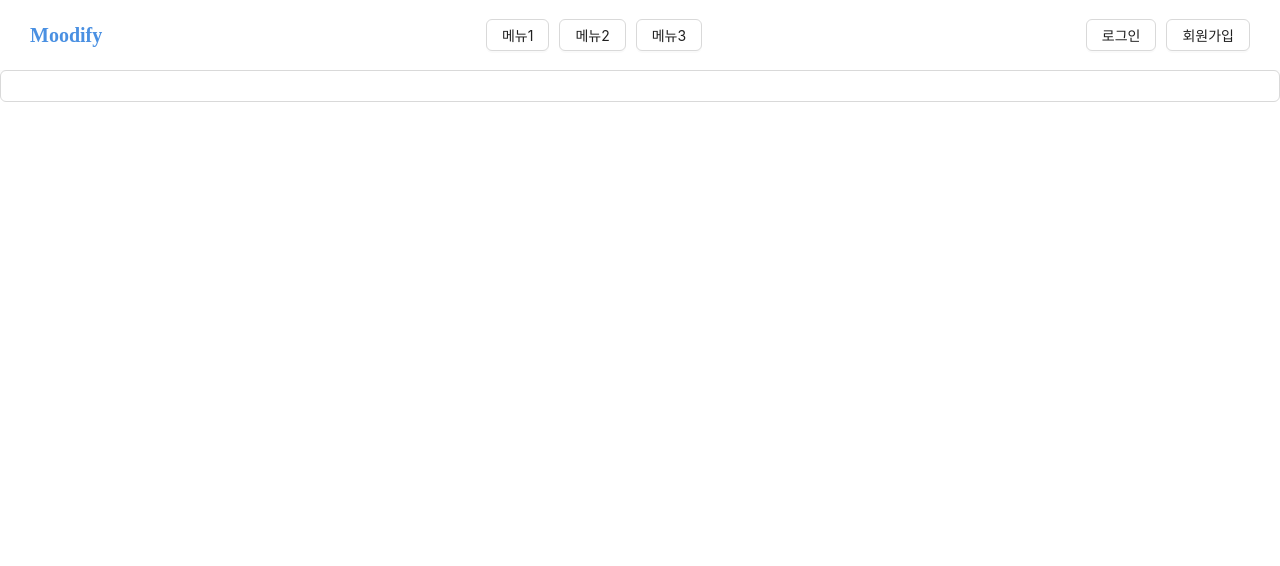
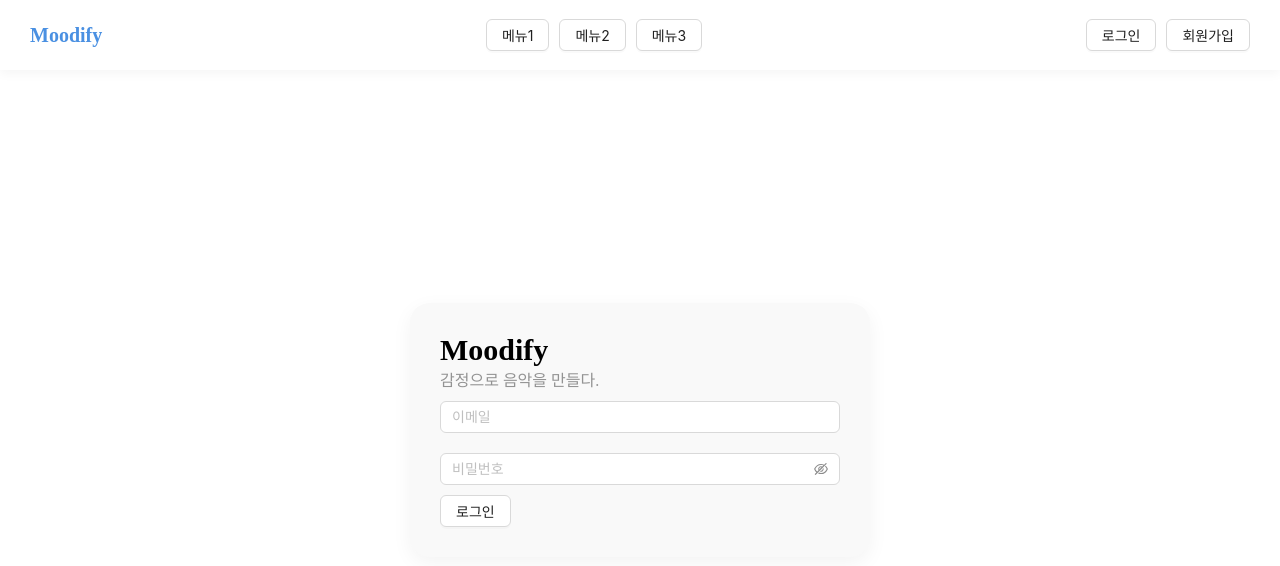
Before and after one commit to YoonSeokChan98/moodify-front, a Next.js app: page /login in a window 1280 px wide. Shown: the top 566 px of the page. Built offline with nearby package versions, Linux system fonts and the light colour scheme.

Commit message:
Feat: 로그인 구현& Fix: 회원가입 수정

```diff
--- a/package.json
+++ b/package.json
@@ -10,12 +10,18 @@
     "lint": "next lint"
   },
   "dependencies": {
+    "@reduxjs/toolkit": "^2.8.2",
+    "@types/js-cookie": "^3.0.6",
     "antd": "^5.25.2",
     "axios": "^1.9.0",
     "formik": "^2.4.6",
+    "js-cookie": "^3.0.5",
     "next": "14.2.28",
     "react": "^18",
     "react-dom": "^18",
+    "react-redux": "^9.2.0",
+    "react-toastify": "^11.0.5",
+    "redux-persist": "^6.0.0",
     "styled-components": "^6.1.18"
   },
   "devDependencies": {
--- a/src/components/Login/index.tsx
+++ b/src/components/Login/index.tsx
@@ -1,10 +1,23 @@
 import { useFormik } from 'formik';
 import { LoginStyled } from './styled';
 import { useRouter } from 'next/router';
-import { Input } from 'antd';
+import { Button, Input } from 'antd';
+import { ValidateType } from '@/types';
+import Password from 'antd/es/input/Password';
+import { useState } from 'react';
+import { apiPostLogin } from '@/pages/api/userApi';
+import { toast } from 'react-toastify';
+import { useDispatch } from 'react-redux';
+import { AppDispatch } from '@/redux/store';
+import { loginSuccess } from '@/redux/slices/userSlices';
+import Cookies from 'js-cookie';
 
 const Login = () => {
   const router = useRouter();
+  const dispatch = useDispatch<AppDispatch>();
+
+  // 로딩 상태
+  const [isLoading, setIsLoading] = useState(false);
 
   const formInitialValues = {
     userEmail: '',
@@ -12,17 +25,89 @@ const Login = () => {
   };
   const loginFormik = useFormik({
     initialValues: formInitialValues,
+    validate: (values) => {
+      const errors: ValidateType = {};
+      if (!/^[A-Z0-9._%+-]+@[A-Z0-9.-]+\.[A-Z]{2,}$/i.test(values.userEmail)) {
+        errors.userEmail = '유효하지 않는 이메일 주소입니다.';
+      }
+      return errors;
+    },
     onSubmit: async (values) => {
       const { userEmail, userPassword } = values;
+      try {
+        setIsLoading(true);
+        const response = await apiPostLogin({ userEmail, userPassword });
+        loginFormik.resetForm();
 
+        if (response.result === false) {
+          toast.error(response.message);
+        }
+
+        if (response.token) {
+          Cookies.set('userToken', response.token, {
+            expires: 1, // 만료 시간 하루
+            secure: true, // HTTPS에서만 전송
+            sameSite: 'Strict', // CSRF 공격 방지
+            path: '/', // 쿠키의 유효 경로
+          });
+
+          dispatch(
+            loginSuccess({
+              userId: response.data.id,
+              userName: response.data.name,
+              userEmail: response.data.email,
+              userRole: response.data.role,
+              userToken: response.token,
+            })
+          );
+          const name = response.data.name;
+          toast.success(`${name}님 어서오세요.`);
+          router.push('/');
+          setIsLoading(false);
+        } else {
+          toast.error(response.message);
+        }
+      } catch (error) {
+        console.error(`로그인 에러: ${error}`);
+      }
     },
   });
+
+  const errorEmailMessage =
+    loginFormik.touched && loginFormik.errors.userEmail ? (
+      <div className="errorMessage">{loginFormik.errors.userEmail}</div>
+    ) : (
+      <></>
+    );
   return (
     <LoginStyled>
-      <form className="LoginWrap">
+      <form className="loginWrap" onSubmit={loginFormik.handleSubmit}>
+        <div className="loginTextBox">
+          <div className="loginTitleText">Moodify</div>
+          <div className="loginSmallText">감정으로 음악을 만들다.</div>
+        </div>
+
+        <div className="loginUserEmail">
+          <Input
+            placeholder="이메일"
+            id="userEmail"
+            onChange={loginFormik.handleChange}
+            value={loginFormik.values.userEmail}
+          />
+          {errorEmailMessage}
+        </div>
+
+        <div className="loginUserPassword">
+          <Password
+            placeholder="비밀번호"
+            id="userPassword"
+            onChange={loginFormik.handleChange}
+            value={loginFormik.values.userPassword}
+          />
+        </div>
+
         <div>
-          <label htmlFor=""></label>
-          <Input />
+          <Button htmlType="submit">로그인</Button>
         </div>
       </form>
     </LoginStyled>
--- a/src/components/Login/styled.ts
+++ b/src/components/Login/styled.ts
@@ -1,4 +1,39 @@
 import styled from 'styled-components';
 
 export const LoginStyled = styled.div`
+  display: flex;
+  justify-content: center;
+  align-items: center;
+  min-height: 90vh;
+
+  .loginWrap {
+    background-color: #f9f9f9;
+    border-radius: 20px;
+    padding: 30px;
+    box-shadow: 0 6px 20px rgba(0, 0, 0, 0.05);
+    width: 100%;
+    max-width: 400px;
+    display: flex;
+    flex-direction: column;
+    .loginTextBox {
+      .loginTitleText {
+        font-size: 30px;
+        font-weight: 800;
+      }
+      .loginSmallText {
+        color: #939393;
+      }
+    }
+    .loginUserEmail {
+      margin: 10px 0;
+    }
+    .loginUserPassword {
+      margin: 10px 0;
+    }
+    .errorMessage {
+      font-size: 13px;
+      color: red;
+      margin-left: 5px;
+    }
+  }
 `;
--- a/src/pages/_app.tsx
+++ b/src/pages/_app.tsx
@@ -1,12 +1,23 @@
 import Header from '@/features/Header';
+import { persistor, store } from '@/redux/store';
 import '@/styles/globals.css';
 import type { AppProps } from 'next/app';
+import { Provider } from 'react-redux';
+
+import { ToastContainer } from 'react-toastify';
+import 'react-toastify/dist/ReactToastify.css';
+import { PersistGate } from 'redux-persist/integration/react';
 
 export default function App({ Component, pageProps }: AppProps) {
   return (
     <>
-      <Header />
-      <Component {...pageProps} />
+      <Provider store={store}>
+        <PersistGate loading={null} persistor={persistor}>
+          <Header />
+          <Component {...pageProps} />
+          <ToastContainer position="bottom-center" limit={1} closeButton={true} autoClose={1000} pauseOnHover />
+        </PersistGate>
+      </Provider>
     </>
   );
 }
--- a/src/pages/api/nodemailerApi.ts
+++ b/src/pages/api/nodemailerApi.ts
@@ -3,10 +3,10 @@ import axios from 'axios';
 const BACK_URL = 'http://localhost:4000';
 const API_URL = `${BACK_URL}/api/nodemailer`;
 
-export const sendAuthNumberEmail = async (userEmail: string) => {
+// 이메일 인증 요청
+export const apiSendAuthNumberEmail = async (userEmail: string) => {
   try {
     const response = await axios.post(`${API_URL}/send-auth-number-email`, { userEmail });
-    console.log("🚀 ~ sendAuthNumberEmail ~ response:", response)
     return response.data;
   } catch (error) {
     console.error(`에러: ${error}`);
--- a/src/pages/api/userApi.ts
+++ b/src/pages/api/userApi.ts
@@ -1,11 +1,11 @@
-import { SignupType } from '@/types';
+import { LoginType, SignupType } from '@/types';
 import axios from 'axios';
 
 const BACK_URL = 'http://localhost:4000';
 const API_URL = `${BACK_URL}/api/user`;
 
 // 회원가입
-export const postSignup = async (userData: SignupType) => {
+export const apiPostSignup = async (userData: SignupType) => {
   try {
     const response = await axios.post(`${API_URL}/signup`, userData);
     return response.data;
@@ -13,3 +13,13 @@ export const postSignup = async (userData: SignupType) => {
     console.error(`에러: ${error}`);
   }
 };
+
+// 로그인
+export const apiPostLogin = async (userData: LoginType) => {
+  try {
+    const response = await axios.post(`${API_URL}/login`, userData);
+    return response.data;
+  } catch (error) {
+    console.error(`에러: ${error}`);
+  }
+};
--- /dev/null
+++ b/src/redux/slices/userSlices.ts
@@ -0,0 +1,40 @@
+import { UserStateType } from '@/types';
+import { PayloadAction, createSlice } from '@reduxjs/toolkit';
+
+const initialState: UserStateType = {
+  isLoggedIn: false,
+  userInfo: {
+    userId: 0,
+    userName: '',
+    userEmail: '',
+    userRole: '',
+    userToken: '',
+  },
+};
+
+export const userSlice = createSlice({
+  name: 'user',
+  initialState,
+  reducers: {
+    loginSuccess: (
+      state,
+      action: PayloadAction<{
+        userId: Number;
+        userName: string;
+        userEmail: string;
+        userRole: string;
+        userToken: string;
+      }>
+    ) => {
+      state.isLoggedIn = true;
+      state.userInfo = action.payload;
+    },
+    logOut: (state) => {
+      state.isLoggedIn = false;
+      state.userInfo = null;
+    },
+  },
+});
+
+export const { loginSuccess, logOut } = userSlice.actions;
+export default userSlice.reducer;
--- /dev/null
+++ b/src/redux/store.ts
@@ -0,0 +1,28 @@
+import storage from 'redux-persist/lib/storage';
+import userReducer from './slices/userSlices';
+import { combineReducers } from 'redux';
+import { configureStore } from '@reduxjs/toolkit';
+import { persistReducer, persistStore } from 'redux-persist';
+
+const persistConfig = {
+  key: 'root',
+  storage,
+  whitelist: ['user']
+};
+
+const rootReducer = combineReducers({
+  user: userReducer,
+});
+
+const persistedReducer = persistReducer(persistConfig, rootReducer);
+
+const store = configureStore({
+  reducer: persistedReducer,
+});
+
+const persistor = persistStore(store);
+
+export type RootState = ReturnType<typeof store.getState>;
+export type AppDispatch = typeof store.dispatch;
+
+export { store, persistor };
```
Also changed, not shown: src/components/Signup/index.tsx (+61 -19 lines), src/components/Signup/styled.ts (+11 -5 lines), src/features/Header/index.tsx (+38 -11 lines), src/types/index.ts (+13 -1 lines), 1 other file (tests, documents, lock files or other folders).
